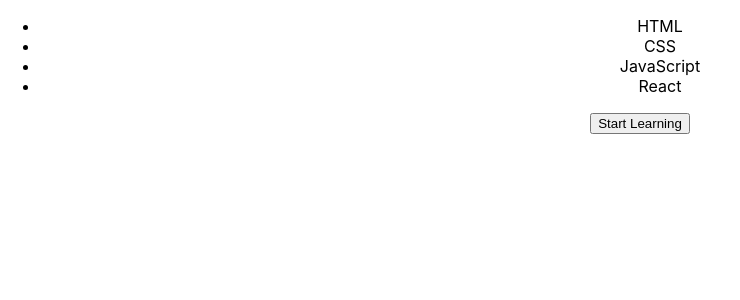
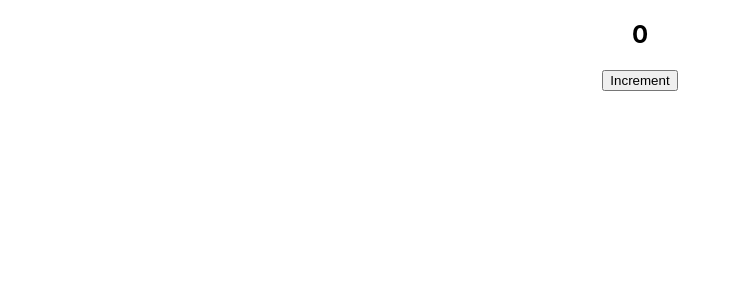
Before and after one commit to varindersingh6885/react-testing, a React (Create React App) app: page / in a window 1280 px wide. Shown: the top 300 px of the page, without its empty margins (0-740 px from the left). Built offline with nearby package versions, Linux system fonts and the light colour scheme.

Commit message:
Test Pointer Interactions
user-event is a companion library for Testing Library that simulates
user interactions by dispatching the events that would happen if the
interaction took place in a browser.

https://testing-library.com/docs/user-event/intro

```diff
--- a/src/App.js
+++ b/src/App.js
@@ -1,13 +1,11 @@
-import Skills from "./components/skills/skills"
-
+import Counter from './components/counter/counter';
 import './App.css';
 
 function App() {
-  const skills = ["HTML", "CSS", "JavaScript", "React"];
 
   return (
     <div className="App">
-      <Skills skills={skills}/>
+      <Counter />
     </div>
   );
 }
--- /dev/null
+++ b/src/components/counter/counter.jsx
@@ -0,0 +1,14 @@
+import { useState } from "react";
+
+const Counter = () => {
+  const [count, setCount] = useState(0);
+
+  return (
+    <div>
+      <h2>{count}</h2>
+      <button onClick={() => setCount(count + 1)}>Increment</button>
+    </div>
+  );
+};
+
+export default Counter;
```
Also changed, not shown: package.json (+9 -9 lines), 2 other files (tests, documents, lock files or other folders).
